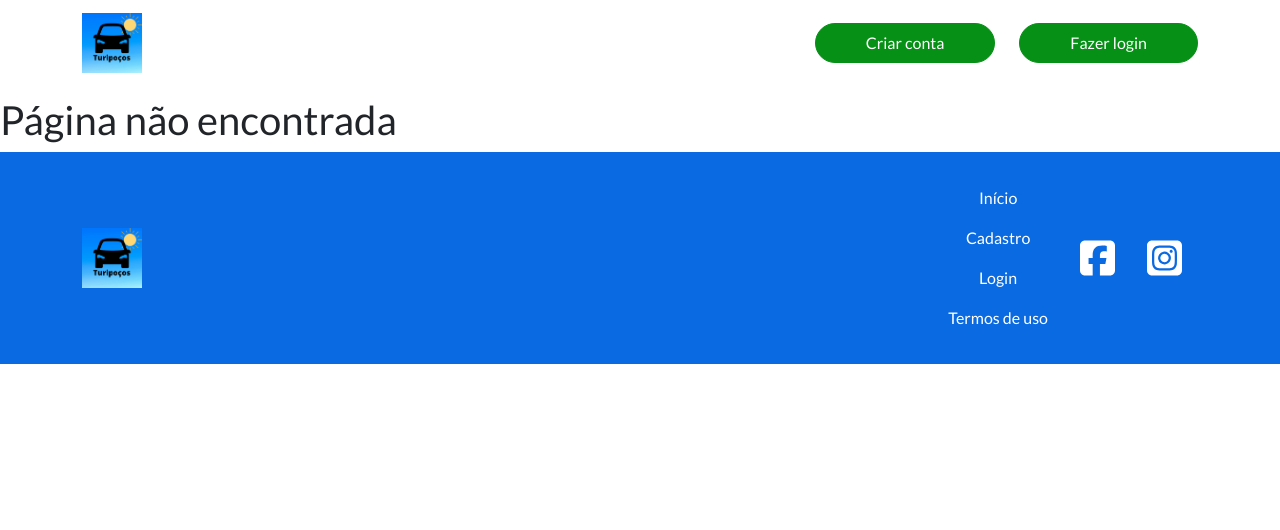
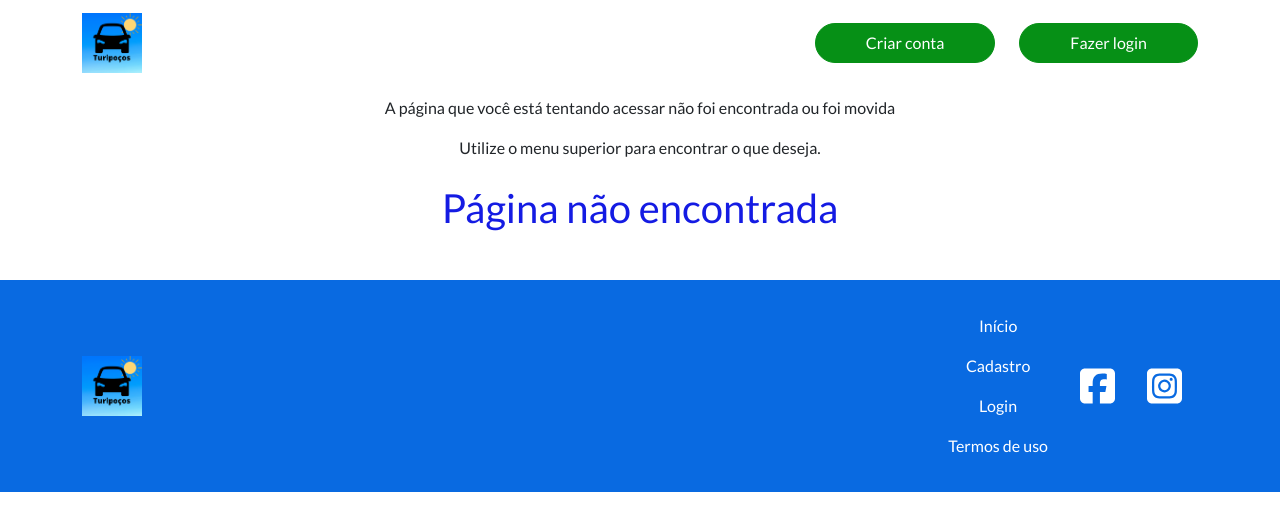
Before and after one commit to alvinhu182/Projeto-3, a React (Create React App) app in the folder front-end/: page /login in a window 1280 px wide. Shown: the top 530 px of the page. Built offline with nearby package versions, Linux system fonts and the light colour scheme.

Commit message:
finalizando pagina 404

```diff
--- a/front-end/src/components/Layout/Footer.tsx
+++ b/front-end/src/components/Layout/Footer.tsx
@@ -5,9 +5,12 @@ import { Link } from "react-router-dom";
 import styled from "styled-components";
 import Logo from "../../assets/img/Logo-turipocos.png"
 
-export function Footer (){
+type Props = {
+    withoutMargin?: boolean
+}
+export function Footer ({withoutMargin = false }: Props) {
     return (
-        <FooterStyled className="text-center">
+        <FooterStyled className={`text-center ${withoutMargin ? '': 'mt-5'}`}>
             <Container className="d-lg-flex align-items-center">
                 <Link to='/' className="me-lg-auto">
                 <img src={Logo} alt="Turipoços" width={60} height={60} />
--- a/front-end/src/components/Layout/index.tsx
+++ b/front-end/src/components/Layout/index.tsx
@@ -15,7 +15,7 @@ export const Layout: React.FC<Props> = ({ children, startTransparent, withoutMar
       <MainStyled startTransparent={startTransparent}>
         {children}
       </MainStyled>
-      <Footer  />
+      <Footer withoutMargin={withoutMargin}  />
 
     </>
   )
--- /dev/null
+++ b/front-end/src/components/PageTitle/index.tsx
@@ -0,0 +1,15 @@
+import styled from "styled-components"
+
+type Props = {
+    children: React.ReactNode
+}
+export function PageTitle ({children}: Props) {
+    return (
+        <TitleStyled className="mt-4 text-center">{children}</TitleStyled>
+    )
+}
+
+const TitleStyled = styled.h1 `
+font-weight: 400;
+color: #141be3
+`
--- a/front-end/src/views/NotFound/index.tsx
+++ b/front-end/src/views/NotFound/index.tsx
@@ -1,11 +1,17 @@
+import { Container } from "react-bootstrap";
 import { Layout } from "../../components/Layout";
+import { PageTitle } from "../../components/PageTitle";
 
 export function NotFoundView() {
 
 
 return (
     <Layout>
-        <h1> Página não encontrada</h1>
+        <Container className="text-center">
+            <p> A página que você está tentando acessar não foi encontrada ou foi movida</p>
+            <p> Utilize o menu superior para encontrar o que deseja.</p>
+        </Container>
+        <PageTitle> Página não encontrada </PageTitle>
     </Layout>
     )
 }
--- a/front-end/src/views/home/index.tsx
+++ b/front-end/src/views/home/index.tsx
@@ -8,7 +8,7 @@ import {Layout} from "../../components/Layout"
 
 export function HomeView () {
     return (
-        <Layout startTransparent>
+        <Layout startTransparent withoutMargin>
             <Banner className="vh-100">
                 <Container className="h-100 d-flex flex-column justify-content-center align-items-lg-start">
                     <Title className="text-white text-center text-lg-start mt-auto mt-lg-0">Vamos te apresentar esta linda cidade de um jeito inesquecivel </Title>
```
